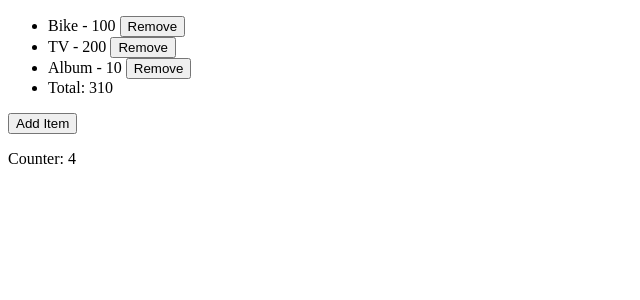
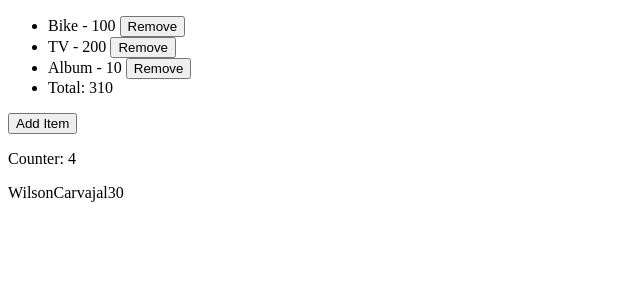
Before and after one commit to WilsonCarv/web-dev, an Angular app in the folder angular-app/: page / in a window 1280 px wide. Shown: the top 300 px of the page, without its empty margins (0-640 px from the left). Built offline with nearby package versions, Linux system fonts and the light colour scheme.

Commit message:
signals inputs

```diff
--- a/angular-app/src/app/app.component.html
+++ b/angular-app/src/app/app.component.html
@@ -1 +1 @@
-<app-signal></app-signal>
+<app-parent-signal></app-parent-signal>
--- a/angular-app/src/app/app.component.ts
+++ b/angular-app/src/app/app.component.ts
@@ -1,10 +1,10 @@
 import { Component } from '@angular/core';
-import { SignalComponent } from './sandbox/components/signal/signal.component';
+import { ParentSignalComponent } from './sandbox/components/signal/parent-signal/parent-signal.component';
 
 @Component({
 	selector: 'app-root',
 	standalone: true,
-	imports: [SignalComponent],
+	imports: [ParentSignalComponent],
 	templateUrl: './app.component.html',
 	styleUrls: ['./app.component.scss']
 })
--- /dev/null
+++ b/angular-app/src/app/sandbox/components/signal/parent-signal/parent-signal.component.html
@@ -0,0 +1 @@
+<app-signal [lastName]="lastName()" [age]="age()" [firstName]="firstName()"></app-signal>
--- /dev/null
+++ b/angular-app/src/app/sandbox/components/signal/parent-signal/parent-signal.component.ts
@@ -0,0 +1,15 @@
+import { Component, signal } from '@angular/core';
+import { SignalComponent } from '../signal.component';
+
+@Component({
+	selector: 'app-parent-signal',
+	standalone: true,
+	imports: [SignalComponent],
+	templateUrl: './parent-signal.component.html',
+	styleUrl: './parent-signal.component.scss'
+})
+export class ParentSignalComponent {
+	firstName = signal<string>('Wilson');
+	age = signal<number>(30);
+	lastName = signal<string>('Carvajal');
+}
--- a/angular-app/src/app/sandbox/components/signal/signal.component.html
+++ b/angular-app/src/app/sandbox/components/signal/signal.component.html
@@ -10,3 +10,7 @@
 
 <button (click)="addItem()">Add Item</button>
 <p>Counter: {{ counter() }}</p>
+
+<span>{{ firstName() }}</span>
+<span>{{ lastName() }}</span>
+<span>{{ age() }}</span>
--- a/angular-app/src/app/sandbox/components/signal/signal.component.ts
+++ b/angular-app/src/app/sandbox/components/signal/signal.component.ts
@@ -1,4 +1,4 @@
-import { Component, computed, effect, signal } from '@angular/core';
+import { Component, computed, effect, input, signal } from '@angular/core';
 import { interval } from 'rxjs';
 import { toSignal } from '@angular/core/rxjs-interop';
 
@@ -10,6 +10,9 @@ import { toSignal } from '@angular/core/rxjs-interop';
 	styleUrl: './signal.component.scss'
 })
 export class SignalComponent {
+	firstName = input<string>('');
+	age = input<number>(0);
+	lastName = input.required<string>();
 	counter$ = interval(1000);
 	items = [
 		{ name: 'Bike', price: 100 },
```
Also changed, not shown: angular-app/src/app/sandbox/components/signal/parent-signal/parent-signal.component.scss (added), 1 other file (tests, documents, lock files or other folders).
